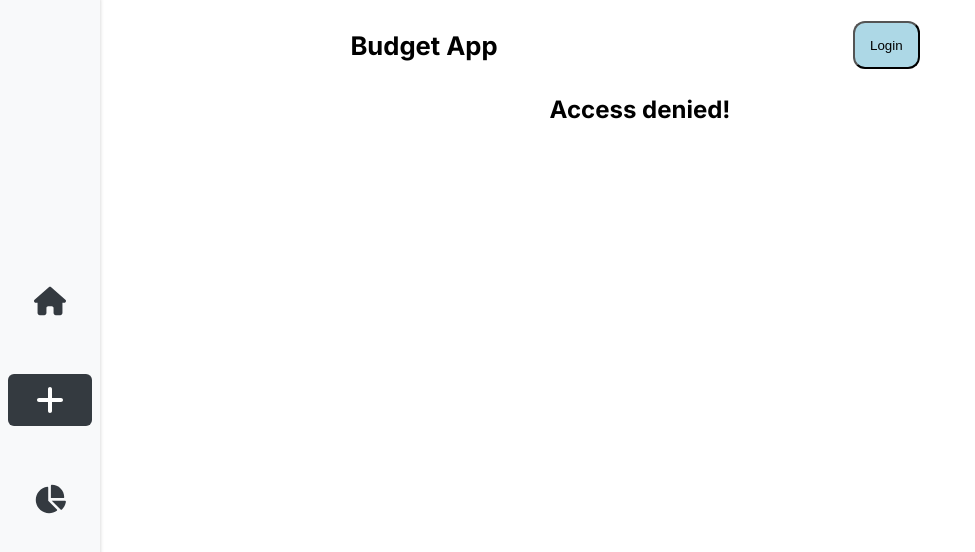
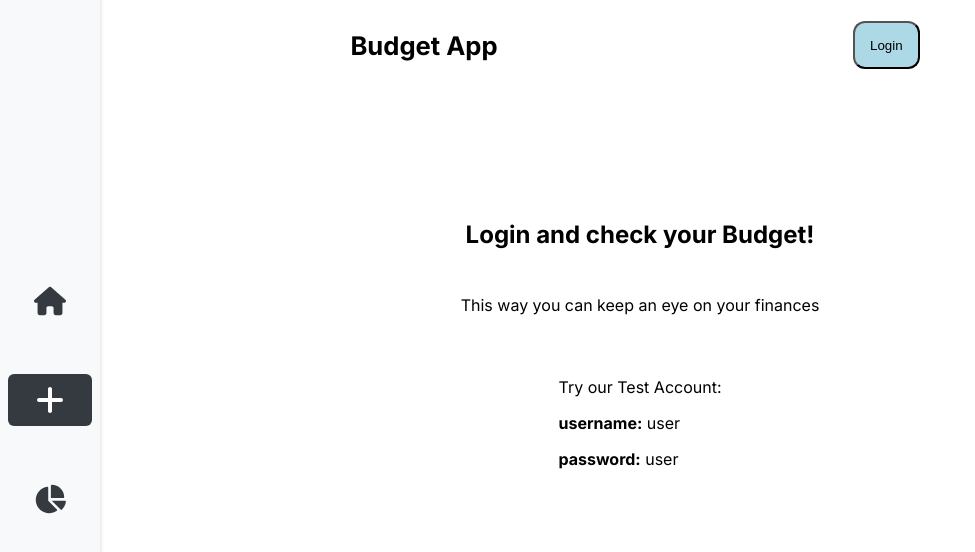
Before and after one commit to benediktbrenk/budget-app, a Next.js app: page /newentry in a window 1280 px wide. Shown: the top 552 px of the page, without its empty margins (0-975 px from the left). Built offline with nearby package versions, Linux system fonts and the light colour scheme; no server answers.

Commit message:
delete necessary code/comments and use PageProtect in page newentry

```diff
--- a/components/ProtectPages/index.js
+++ b/components/ProtectPages/index.js
@@ -1,10 +1,28 @@
+import { SectionContainer } from "@/Homepage.styled";
 import { useSession } from "next-auth/react";
 
 export default function ProtectPage({ children }) {
   // required: true makes only 'loading' or 'authenticated' possible. Else the user is redirected to login page.
-  const { status } = useSession({ required: true });
+  const { status } = useSession();
   if (status === "loading") {
     return <div>Is loading...</div>;
   }
+  if (status !== "authenticated") {
+    return (
+      <SectionContainer>
+        <h2>Login and check your Budget!</h2>
+        <p>This way you can keep an eye on your finances</p>
+        <span>
+          <p>Try our Test Account:</p>
+          <p>
+            <strong>username:</strong> user
+          </p>
+          <p>
+            <strong>password:</strong> user
+          </p>
+        </span>
+      </SectionContainer>
+    );
+  }
   return children;
 }
--- a/pages/api/auth/[...nextauth].js
+++ b/pages/api/auth/[...nextauth].js
@@ -5,10 +5,6 @@ import CredentialsProvider from "next-auth/providers/credentials";
 export const authOptions = {
   // Configure one or more authentication providers
   providers: [
-    // GithubProvider({
-    //   clientId: process.env.GITHUB_ID,
-    //   clientSecret: process.env.GITHUB_SECRET,
-    // }),
     CredentialsProvider({
       name: "credentials",
       credentials: {
--- a/pages/api/transactions/[id].js
+++ b/pages/api/transactions/[id].js
@@ -12,9 +12,6 @@ export default async function handler(request, response) {
   await dbConnect();
   const { id } = request.query;
 
-  if (!id) {
-    return;
-  }
 
   try {
     if (request.method === "GET") {
--- a/pages/api/transactions/index.js
+++ b/pages/api/transactions/index.js
@@ -16,7 +16,8 @@ export default async function handler(request, response) {
       const transactions = await Transaction.find({
         author: session.user.email,
       });
-      return response.status(200).json(transactions);
+      response.status(200).json(transactions);
+      return;
     }
 
     if (request.method === "POST") {
@@ -29,6 +30,7 @@ export default async function handler(request, response) {
     }
   } catch (error) {
     console.error("Error fetching transactions:", error.message);
-    return response.status(400).json({ error: "Internal Server Error" });
+    response.status(400).json({ error: "Internal Server Error" });
+    return;
   }
 }
--- a/pages/details/[id].js
+++ b/pages/details/[id].js
@@ -31,7 +31,7 @@ export default function TransactionDetailsPage({
         <TransactionDetails
           currentTransaction={currentTransaction}
           deleteTransaction={() => deleteTransaction(id)}
-        ></TransactionDetails>
+        />
       </Styled.Main>
     </>
   );
--- a/pages/newentry/index.js
+++ b/pages/newentry/index.js
@@ -1,18 +1,15 @@
+import ProtectPage from "@/components/ProtectPages";
 import TransactionEntryForm from "@/components/TransactionEntryForm";
-import { useSession } from "next-auth/react";
 
 function NewEntryPage({ handleAddTransaction }) {
-  const { data: session, status } = useSession();
-
-  if (status !== "authenticated") {
-    return <h2>Access denied!</h2>;
-  }
   return (
     <>
-      <TransactionEntryForm
-        updateTransactions={handleAddTransaction}
-        mode="add"
-      />
+      <ProtectPage>
+        <TransactionEntryForm
+          updateTransactions={handleAddTransaction}
+          mode="add"
+        />
+      </ProtectPage>
     </>
   );
 }
```
